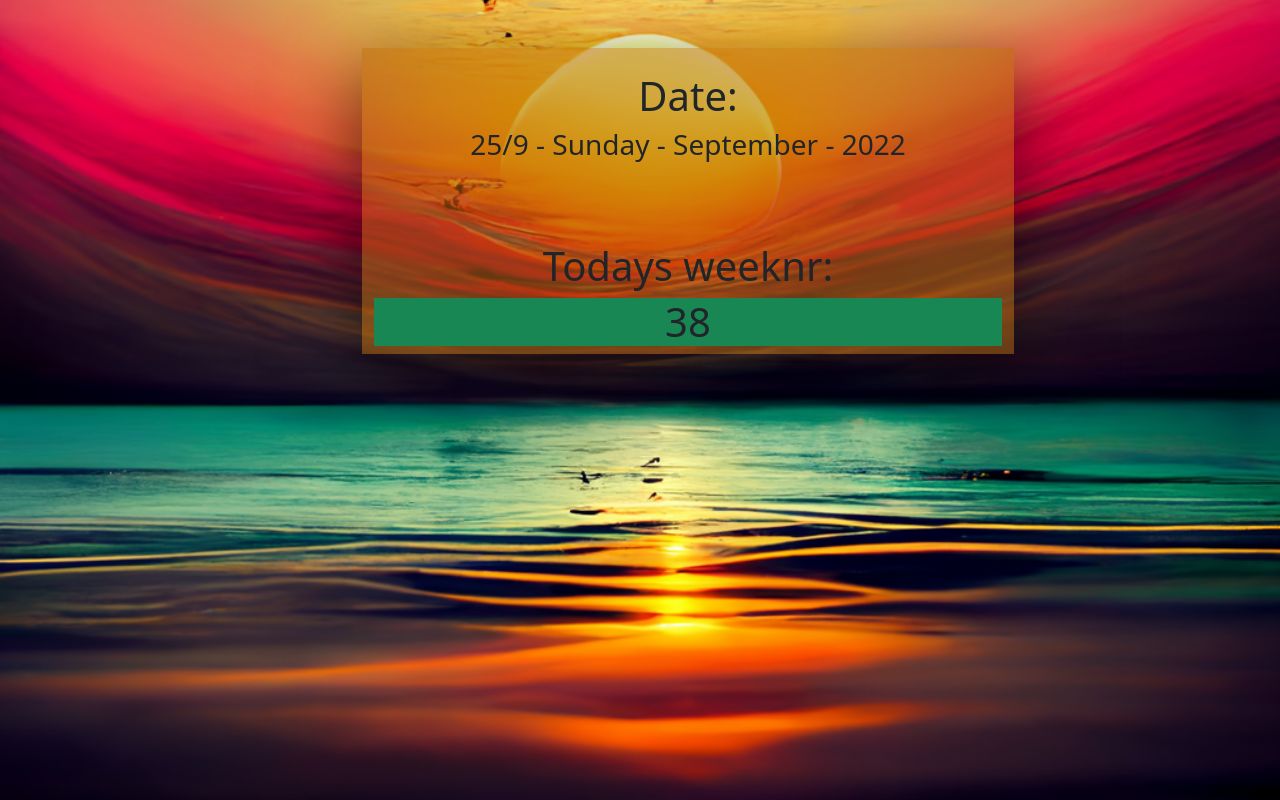
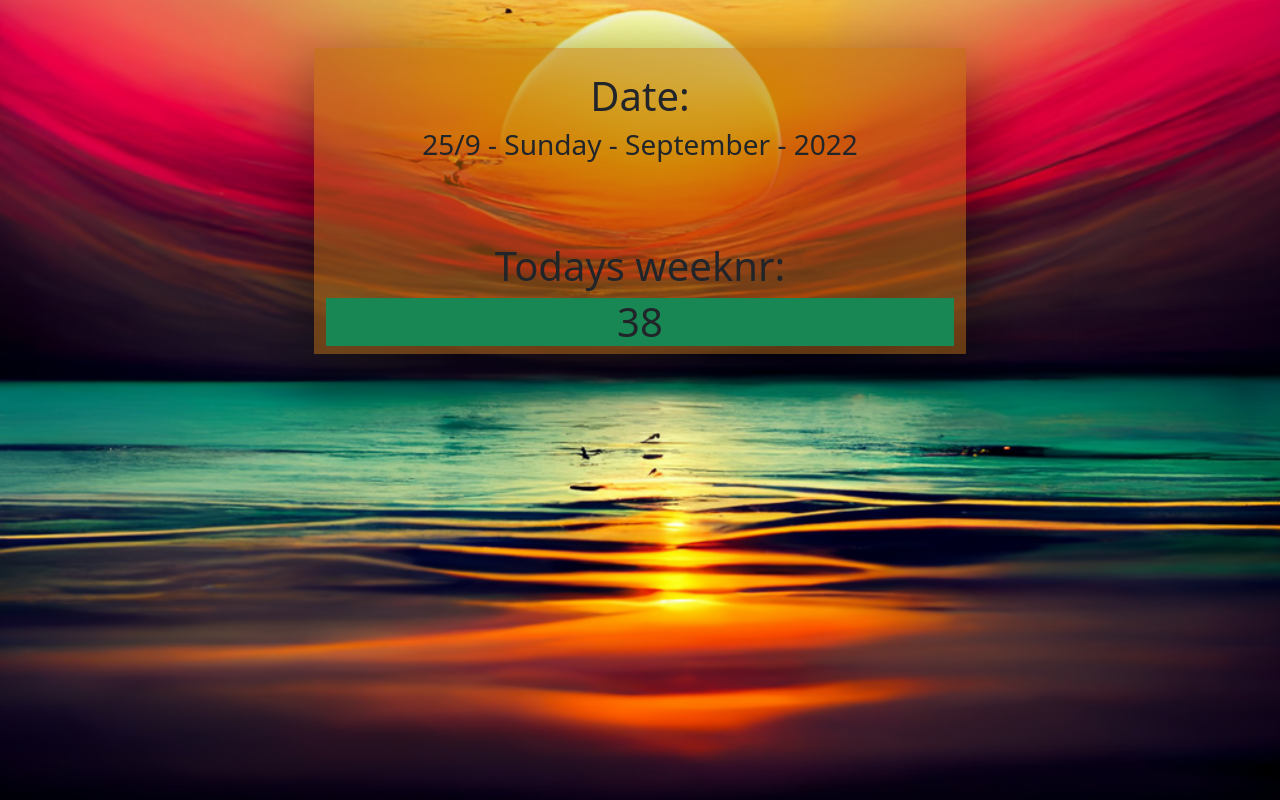
Before and after one commit to BenAtic-KEA/TimeManipulator, a website: page public/index.html in a window 1280 px wide. Drawn offline with nearby package versions, Linux system fonts and the light colour scheme.

Commit message:
changed margin to margin-top to align box in middle

```diff
--- a/public/index.html
+++ b/public/index.html
@@ -16,7 +16,7 @@
     <div class="row text-align center">
 
         <div class="col-3"></div>
-        <div class="col-6 text-center boxshadow m-5">
+        <div class="col-6 text-center boxshadow mt-5">
             <br>
             <h1>Date:</h1>
             <h3 id="today"></h3>
```
